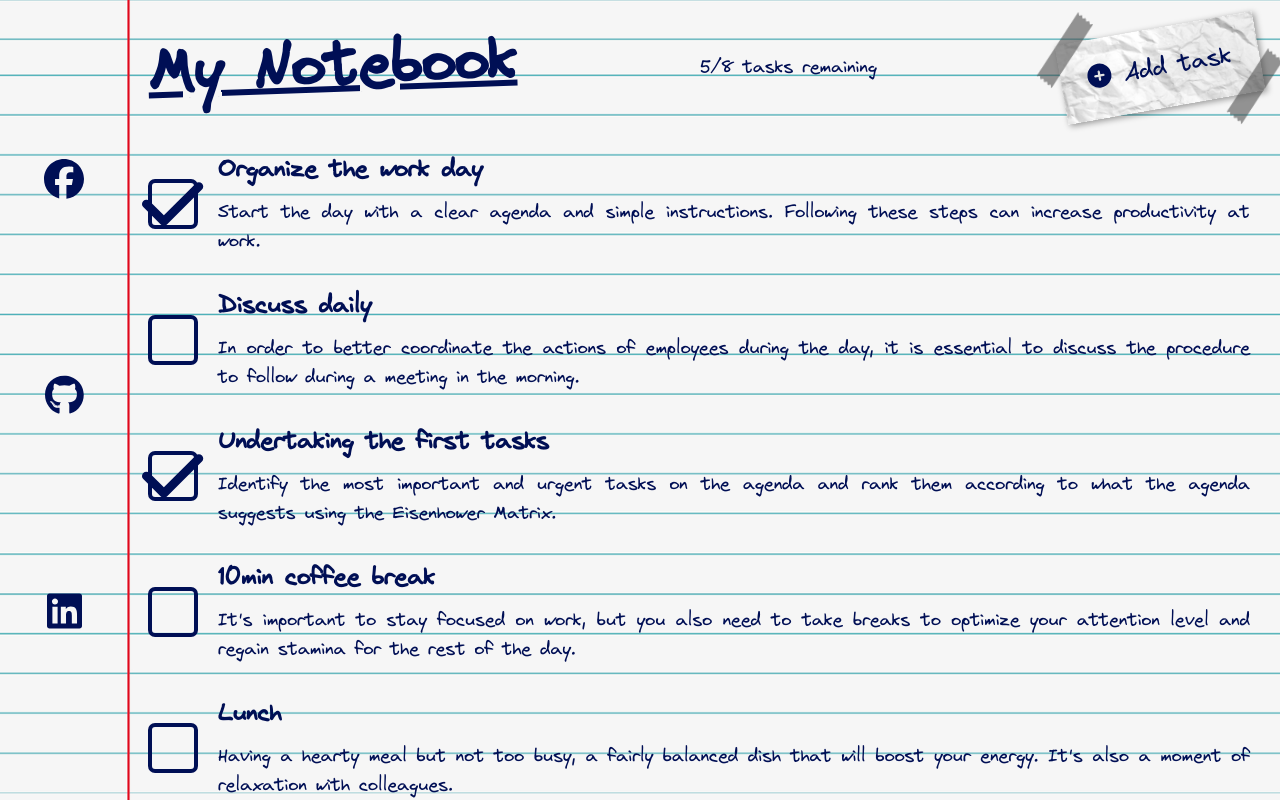
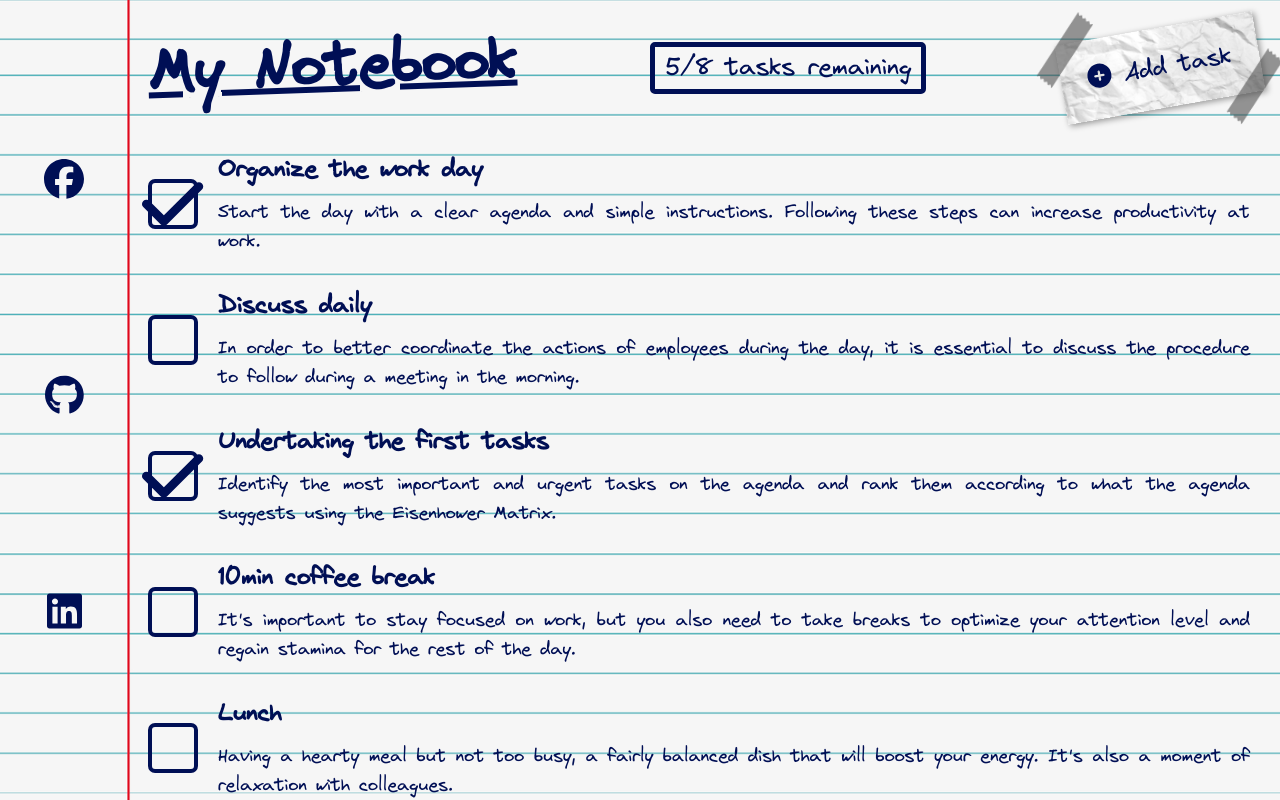
Before and after one commit to Manjaka13/my-notebook, a Vue app: page / in a window 1280 px wide. Built offline with nearby package versions, Linux system fonts and the light colour scheme.

Commit message:
minor style adjustments

```diff
--- a/src/styles/notebook.css
+++ b/src/styles/notebook.css
@@ -21,3 +21,10 @@
 	font-size: 60px;
 	transform: rotate(-2deg);
 }
+
+.notebook__remaining {
+	font-size: 25px;
+	border: 5px var(--color-pen) solid;
+	padding: 1px 10px;
+	border-radius: 5px;
+}
```
